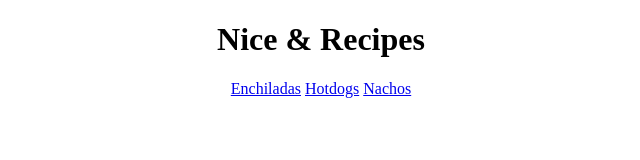
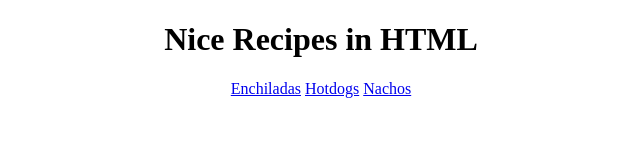
Before and after one commit to LastGentlman/odin-recipes, a plain HTML site: page index.html in a window 1280 px wide. Shown: the whole page, without its empty margins (319-959 px from the left). Drawn offline with Linux system fonts and the light colour scheme.

Commit message:
Update index.html

```diff
--- a/index.html
+++ b/index.html
@@ -11,7 +11,7 @@
 </head>
 
 <body style="text-align: center;">
-<h1>Nice & Recipes</h1>
+<h1>Nice Recipes in HTML</h1>
 
 <a href="enchiladas.html">Enchiladas</a>
 <a href="hotdogs.html">Hotdogs</a>
```
